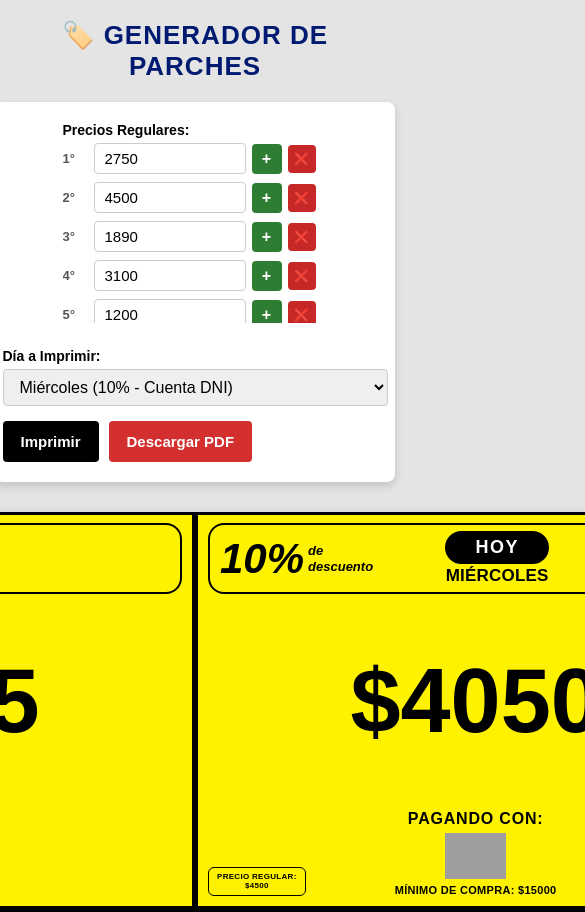
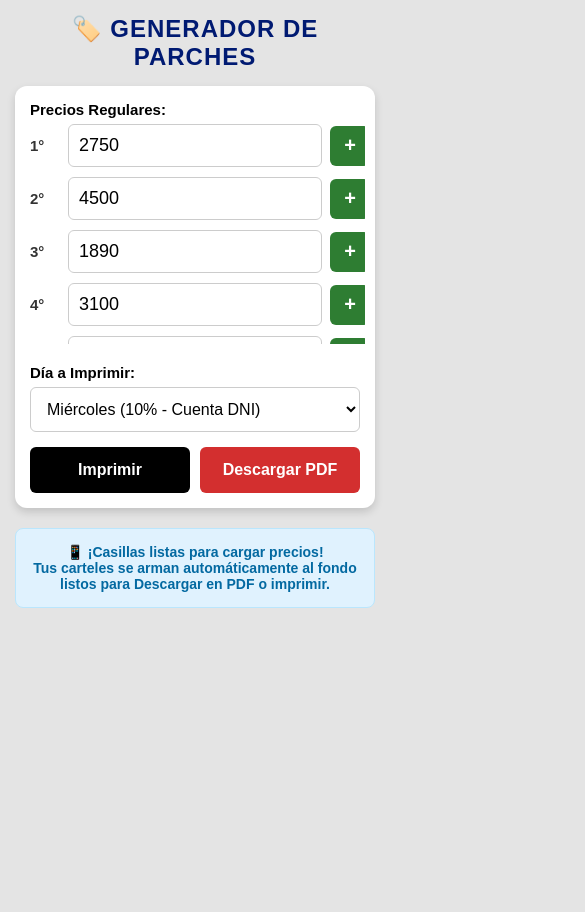
Before and after one commit to OrellanoL/GeneradorDeParches, a plain HTML site: page index.html in a window 390 px wide. Shown: the top 912 px of the page, 585 px wide, since content can reach past the window. After the commit the page ends 844 px from the top, so only its background shows below. Drawn offline with Linux system fonts and the light colour scheme; grey boxes are pictures that could not be loaded.

Commit message:
Update index.html

```diff
--- a/index.html
+++ b/index.html
@@ -2,6 +2,7 @@
 <html lang="es">
 <head>
     <meta charset="UTF-8">
+    <meta name="viewport" content="width=device-width, initial-scale=1.0">
     <title>Generador de parches</title>
     <!-- Librería html2pdf para generar el PDF -->
     <script src="https://cdnjs.cloudflare.com/ajax/libs/html2pdf.js/0.10.1/html2pdf.bundle.min.js"></script>
@@ -10,7 +11,7 @@
             font-family: Arial, sans-serif;
             background-color: #e4e4e4;
             margin: 0;
-            padding: 20px;
+            padding: 15px;
             display: flex;
             flex-direction: column;
             align-items: center;
@@ -18,84 +19,109 @@
 
         /* Título principal de la página */
         .titulo-pagina {
-            font-size: 26px;
+            font-size: 24px;
             font-weight: 900;
             color: #001a72;
             text-transform: uppercase;
             letter-spacing: 1px;
-            margin-bottom: 20px;
+            margin-bottom: 15px;
             text-align: center;
         }
 
         /* Panel de control superior */
         .controls {
             background: white;
-            padding: 20px 25px;
-            border-radius: 8px;
+            padding: 15px;
+            border-radius: 12px;
             box-shadow: 0 4px 8px rgba(0,0,0,0.15);
-            margin-bottom: 30px;
+            margin-bottom: 20px;
             display: flex;
-            gap: 25px;
+            gap: 20px;
             align-items: flex-start;
             flex-wrap: wrap;
             justify-content: center;
             max-width: 950px;
             width: 100%;
+            box-sizing: border-box;
         }
 
         .controls label {
             font-weight: bold;
             display: flex;
             flex-direction: column;
-            gap: 5px;
-            font-size: 14px;
+            gap: 6px;
+            font-size: 15px;
+            width: 100%;
+        }
+
+        @media (min-width: 600px) {
+            .controls label {
+                width: auto;
+            }
         }
 
         /* Contenedor dinámico de casillas de precios */
         .contenedor-inputs {
             display: flex;
             flex-direction: column;
-            gap: 8px;
-            max-height: 180px;
+            gap: 10px;
+            max-height: 220px;
             overflow-y: auto;
             padding-right: 5px;
-            width: 260px;
+            width: 100%;
+        }
+
+        @media (min-width: 600px) {
+            .contenedor-inputs {
+                width: 280px;
+            }
         }
 
         .input-row {
             display: flex;
             align-items: center;
-            gap: 6px;
+            gap: 8px;
+            width: 100%;
         }
 
         .input-row span {
-            font-size: 13px;
+            font-size: 15px;
             font-weight: bold;
-            color: #555;
-            min-width: 25px;
+            color: #333;
+            min-width: 30px;
         }
 
         .input-row input {
-            padding: 6px 10px;
-            font-size: 15px;
+            padding: 10px;
+            font-size: 18px; /* Tamaño grande para evitar zoom en iOS/Android */
             border: 1px solid #ccc;
-            border-radius: 4px;
-            width: 130px;
+            border-radius: 6px;
+            flex: 1;
+        }
+
+        @media (min-width: 600px) {
+            .input-row input {
+                width: 130px;
+                flex: none;
+                font-size: 16px;
+                padding: 6px 10px;
+            }
         }
 
         .btn-add {
             background-color: #2e7d32;
             color: white;
             border: none;
-            width: 30px;
-            height: 30px;
-            font-size: 16px;
+            width: 40px;
+            height: 40px;
+            font-size: 20px;
             font-weight: bold;
-            border-radius: 4px;
+            border-radius: 6px;
             cursor: pointer;
             display: flex;
             align-items: center;
             justify-content: center;
+            flex-shrink: 0;
         }
 
         .btn-add:hover {
@@ -106,14 +132,15 @@
             background-color: #c62828;
             color: white;
             border: none;
-            width: 28px;
-            height: 28px;
-            font-size: 12px;
-            border-radius: 4px;
+            width: 38px;
+            height: 38px;
+            font-size: 14px;
+            border-radius: 6px;
             cursor: pointer;
             display: flex;
             align-items: center;
             justify-content: center;
+            flex-shrink: 0;
         }
 
         .btn-del:hover {
@@ -121,33 +148,45 @@
         }
 
         .controls select {
-            padding: 8px 12px;
+            padding: 12px;
             font-size: 16px;
             border: 1px solid #ccc;
-            border-radius: 4px;
+            border-radius: 6px;
+            width: 100%;
+            background: #fff;
         }
 
         .panel-derecha {
             display: flex;
             flex-direction: column;
             gap: 15px;
-            align-items: flex-start;
+            align-items: stretch;
+            width: 100%;
+        }
+
+        @media (min-width: 600px) {
+            .panel-derecha {
+                width: auto;
+                align-items: flex-start;
+            }
         }
 
         .btn-grupo {
             display: flex;
             gap: 10px;
+            width: 100%;
         }
 
         .controls button.btn-accion {
             background-color: #000;
             color: #fff;
             border: none;
-            padding: 12px 18px;
-            font-size: 15px;
+            padding: 14px 18px;
+            font-size: 16px;
             font-weight: bold;
-            border-radius: 4px;
+            border-radius: 6px;
             cursor: pointer;
+            flex: 1;
         }
 
         .controls button.btn-accion:hover {
@@ -173,20 +212,47 @@
 
         /* Separador de días cuando se imprime todo junto */
         .seccion-dia-titulo {
-            width: 297mm;
+            width: 100%;
+            max-width: 297mm;
             background: #000;
             color: #fff;
-            font-size: 20px;
+            font-size: 18px;
             font-weight: bold;
-            padding: 10px 20px;
+            padding: 10px 15px;
             box-sizing: border-box;
             text-transform: uppercase;
             letter-spacing: 1px;
             margin-top: 10px;
-            border-radius: 4px;
+            border-radius: 6px;
         }
 
-        /* Simulación de la hoja A4 horizontal en pantalla */
+        /* EN MÓVILES: Ocultamos la previsualización gigante de la hoja A4 para que no rompa la pantalla,
+           pero se sigue generando perfectamente al Imprimir o Descargar PDF */
+        @media (max-width: 768px) {
+            .contenedor-principal {
+                display: none !important;
+            }
+            .aviso-movil {
+                display: block !important;
+            }
+        }
+
+        .aviso-movil {
+            display: none;
+            background: #e0f2fe;
+            color: #0369a1;
+            padding: 15px;
+            border-radius: 8px;
+            text-align: center;
+            font-weight: bold;
+            font-size: 14px;
+            max-width: 400px;
+            width: 100%;
+            box-sizing: border-box;
+            border: 1px solid #bae6fd;
+        }
+
+        /* Simulación de la hoja A4 horizontal en pantallas grandes (PC) */
         .pagina-a4 {
             width: 297mm;
             height: 210mm;
@@ -238,7 +304,6 @@
             print-color-adjust: exact;
         }
 
-        /* Lado izquierdo: Porcentaje gigante + "de descuento" */
         .promo-izq {
             display: flex;
             align-items: flex-end;
@@ -269,7 +334,6 @@
             white-space: nowrap;
         }
 
-        /* Centro absoluto: Píldora HOY grande y destacada */
         .promo-centro {
             display: flex;
             flex-direction: column;
@@ -306,12 +370,10 @@
             white-space: nowrap;
         }
 
-        /* Lado derecho vacio para balancear el centrado */
         .promo-der-spacer {
             min-width: 110px;
         }
 
-        /* PRECIO DESTACADO (90px) */
         .precio-container {
             font-size: 90px;
             font-weight: 900;
@@ -325,7 +387,6 @@
             text-align: center;
         }
 
-        /* ETIQUETA DE PRECIO REGULAR EN DOS LÍNEAS */
         .precio-regular-badge {
             position: absolute;
             bottom: 10px;
@@ -334,7 +395,7 @@
             border: 1.5px solid black;
             padding: 4px 8px;
             border-radius: 6px;
-            font-size: 8px;
+            font-size: 10px;
             font-weight: bold;
             color: #000;
             text-transform: uppercase;
@@ -345,7 +406,6 @@
             print-color-adjust: exact;
         }
 
-        /* SECCIÓN PAGANDO CON DESTACADA */
         .footer-seccion {
             display: flex;
             flex-direction: column;
@@ -393,7 +453,7 @@
                 size: A4 landscape;
                 margin: 0;
             }
-            .controls, .seccion-dia-titulo, .titulo-pagina {
+            .controls, .seccion-dia-titulo, .titulo-pagina, .aviso-movil {
                 display: none !important;
             }
             body {
@@ -402,7 +462,7 @@
                 margin: 0;
             }
             .contenedor-principal {
-                display: block;
+                display: block !important;
             }
             .pagina-a4 {
                 box-shadow: none;
@@ -445,6 +505,11 @@
                 <button class="btn-accion btn-pdf" onclick="descargarPDF()">Descargar PDF</button>
             </div>
         </div>
+    </div>
+
+    <!-- Aviso para dispositivos móviles -->
+    <div class="aviso-movil">
+        📱 ¡Casillas listas para cargar precios!<br>Tus carteles se arman automáticamente al fondo listos para <b>Descargar en PDF</b> o imprimir.
     </div>
 
     <!-- Contenedor donde se agrupan las páginas A4 -->
@@ -492,7 +557,6 @@
                 contenedor.appendChild(fila);
             });
 
-            // Si se indicó un índice para hacer foco (por ejemplo, el nuevo renglón creado)
             if (focusIndex !== null) {
                 setTimeout(() => {
                     let inputDestino = document.getElementById(`input-${focusIndex}`);
@@ -509,12 +573,10 @@
                 event.preventDefault();
                 let valores = obtenerValoresInputs();
 
-                // Si es el último input, agregamos uno nuevo automáticamente abajo
                 if (index === valores.length - 1) {
                     valores.push("");
                     renderizarInputs(valores, index + 1);
                 } else {
-                    // Si hay uno siguiente, saltamos directamente a ese
                     let siguienteInput = document.getElementById(`input-${index + 1}`);
                     if (siguienteInput) {
                         siguienteInput.focus();
@@ -527,8 +589,8 @@
 
         function agregarInput(indiceInsersion) {
             let valores = obtenerValoresInputs();
-            valores.splice(indiceInsersion, 0, ""); // Inserta casilla vacía en la posición siguiente
-            renderizarInputs(valores, indiceInsersion); // Hace foco automático en la nueva casilla
+            valores.splice(indiceInsersion, 0, "");
+            renderizarInputs(valores, indiceInsersion);
             guardarYGenerar();
         }
 
@@ -630,6 +692,10 @@
 
         function descargarPDF() {
             const elemento = document.getElementById('contenedorPrincipal');
+
+            // Forzar visualización temporal para que html2pdf pueda capturarlo bien desde el celular
+            elemento.style.display = 'flex';
+
             const opciones = {
                 margin: 0,
                 filename: 'carteles_promociones.pdf',
@@ -637,7 +703,13 @@
                 html2canvas: { scale: 2, useCORS: true },
                 jsPDF: { unit: 'mm', format: 'a4', orientation: 'landscape' }
             };
-            html2pdf().from(elemento).set(opciones).save();
+
+            html2pdf().from(elemento).set(opciones).save().then(() => {
+                // Volver a ocultarlo en móvil si la pantalla es chica
+                if (window.innerWidth <= 768) {
+                    elemento.style.display = 'none';
+                }
+            });
         }
     </script>
 </body>
```
